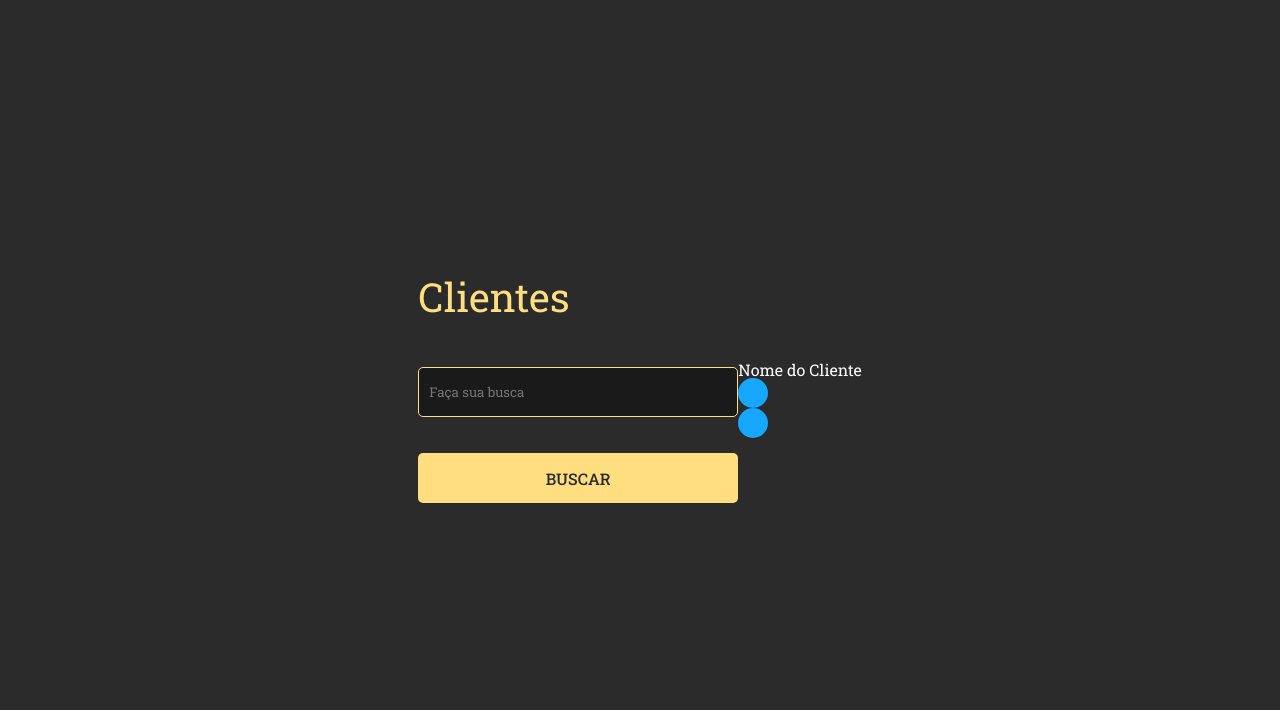
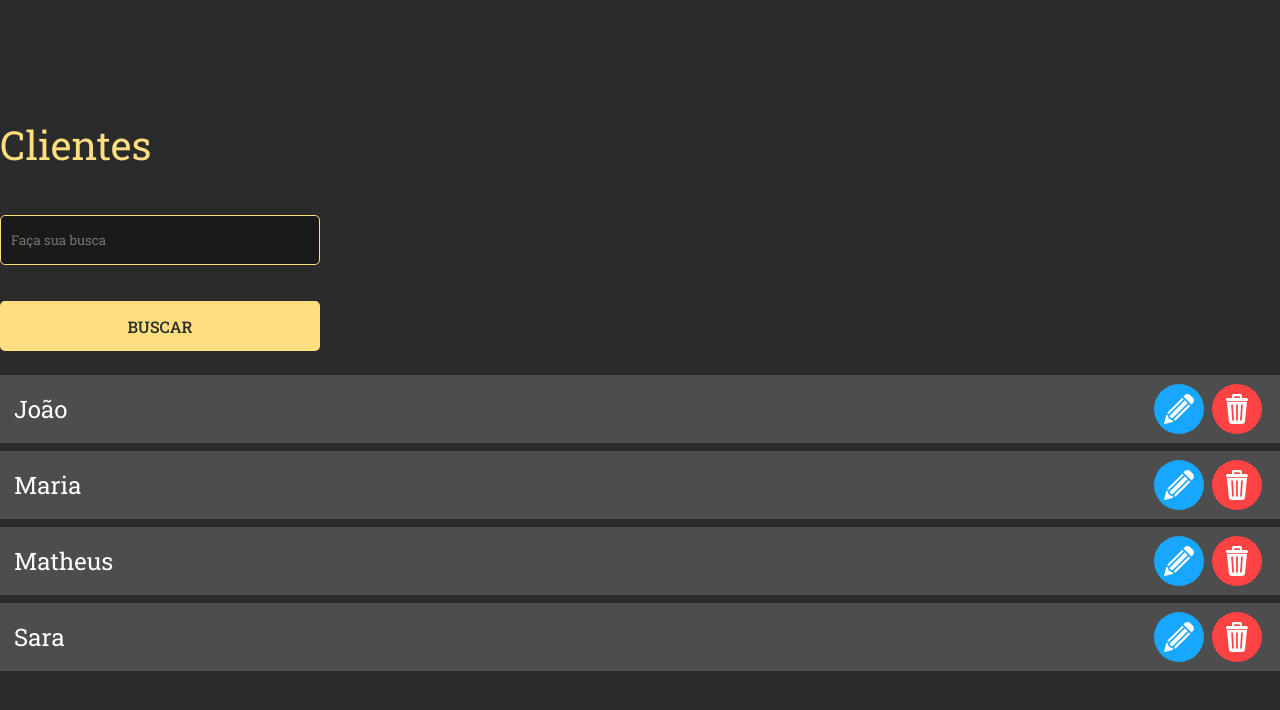
Before and after one commit to brunovictorlima/customy-webapp, a React (Vite) app: page / in a window 1280 px wide. Shown: the top 710 px of the page. Built offline with nearby package versions, Linux system fonts and the light colour scheme.

Commit message:
Building Customers page
Adjusting crud button.

```diff
--- /dev/null
+++ b/src/components/customers_page/BigButton.jsx
@@ -0,0 +1,12 @@
+import styles from "./BigButton.module.css";
+
+function BigButton({type,name}) {
+    return (
+        <div className={styles.button}>
+            <div className={styles[type]}></div>
+            <span className={styles[name]}></span>
+        </div>
+    )
+}
+
+export default BigButton;
--- /dev/null
+++ b/src/components/customers_page/BigButton.module.css
@@ -0,0 +1,9 @@
+.button {
+    background-color: var(--blue);
+    width: 350px;
+    height: auto;
+}
+
+.create {
+    background-image: url("../../assets/icons/newcostumer_icon.svg");
+}
--- a/src/components/customers_page/Button.jsx
+++ b/src/components/customers_page/Button.jsx
@@ -1,8 +1,8 @@
 import styles from "./Button.module.css";
 
-function Button() {
+function Button({type}) {
     return(
-        <div className={styles.EditButton}>
+        <div className={styles[type]}>
         </div>
     )
 }
--- a/src/components/customers_page/Button.module.css
+++ b/src/components/customers_page/Button.module.css
@@ -1,13 +1,23 @@
 .EditButton {
-    width: 30px;
-    height: 30px;
+    width: 50px;
+    height: 50px;
     background-color: var(--blue);
+    background-image: url("../../assets/icons/edit_icon.svg");
+    background-size: 60% auto;
+    background-repeat: no-repeat;
+    background-position: center;
     border-radius: 50%;
+    margin: 4px;
 }
 
 .DeleteButton {
-    width: 30px;
-    height: 30px;
+    width: 50px;
+    height: 50px;
     background-color: var(--red);
+    background-image: url("../../assets/icons/delete_icon.svg");
+    background-size: 60% auto;
+    background-repeat: no-repeat;
+    background-position: center;
     border-radius: 50%;
+    margin: 4px;
 }
--- a/src/components/customers_page/Customer.jsx
+++ b/src/components/customers_page/Customer.jsx
@@ -1,12 +1,15 @@
 import Button from "./Button";
+import styles from "./Customer.module.css";
 
-function Customer() {
+function Customer({name}) {
     return(
-        <div>
-            <span>Nome do Cliente</span>
-            <div>
-                <Button />
-                <Button />
+        <div className={styles.container_inline}>
+            <div className={styles.bar}>
+                <span>{name}</span>
+                <div className={styles.buttons}>
+                    <Button type="EditButton" />
+                    <Button type="DeleteButton" />
+                </div>
             </div>
         </div>
     )
--- /dev/null
+++ b/src/components/customers_page/Customer.module.css
@@ -0,0 +1,25 @@
+.bar {
+    background-color: var(--lightgrey);
+    display: flex;
+    flex-direction: row;
+    flex-wrap: wrap;
+    align-items: center;
+    width: 100vw;
+    justify-content: space-between;
+    padding: 5px 14px;
+    margin: 4px 0;
+}
+
+.bar span {
+    font-size: 1.5rem;
+    font-weight: 400;
+}
+
+.container_inline {
+    display: flex;
+    flex-direction: row;
+}
+.buttons {
+    display: flex;
+    flex-direction: row;
+}
--- a/src/components/layout/Container.module.css
+++ b/src/components/layout/Container.module.css
@@ -1,5 +1,6 @@
 .container {
   display: flex;
+  flex-direction: column;
   justify-content: center;
   align-items: center;
   position: absolute;
--- a/src/index.css
+++ b/src/index.css
@@ -155,7 +155,7 @@ img {
 --------------------*/
 
 :root {
-  --lightgrey: #808080;
+  --lightgrey: #4d4d4d;
   --grey: #2b2b2b;
   --darkgrey: #1a1a1a;
   --white: #ffffff;
--- a/src/pages/Customers.jsx
+++ b/src/pages/Customers.jsx
@@ -3,10 +3,13 @@ import Input from "../components/form/Input";
 import SubmitButton from "../components/form/SubmitButton";
 import Customer from "../components/customers_page/Customer";
 import Container from "../components/layout/Container";
+import BigButton from "../components/customers_page/BigButton";
 
 function Customers() {
     return (
         <Container>
+            <div className={styles.SpaceBetween}>
+                <div>
                     <section>
                         <h1>Clientes</h1>
                         <Input
@@ -17,8 +20,16 @@ function Customers() {
                         <SubmitButton text="BUSCAR" customClass="signup_btn" />
                     </section>
                     <section>
-                <Customer />
+                        <Customer name="João" />
+                        <Customer name="Maria" />
+                        <Customer name="Matheus" />
+                        <Customer name="Sara" />
                     </section>
+                </div>
+                <div>
+                    <BigButton type="create" name="NOVO CLIENTE" />
+                </div>
+            </div>
         </Container>
     );
 }
--- a/src/pages/Customers.module.css
+++ b/src/pages/Customers.module.css
@@ -3,3 +3,10 @@ body h1 {
     color: var(--yellow);
     padding-bottom: 40px;
 }
+
+.SpaceBetween {
+    display: flex;
+    flex-direction: column;
+    align-items: center;
+    justify-content: space-between;
+}
--- a/src/pages/Home.jsx
+++ /dev/null
@@ -1,5 +0,0 @@
-function Home() {
-  return <h1>Home</h1>;
-}
-
-export default Home;
```
Lines whose indentation alone changed are shown as unchanged.
